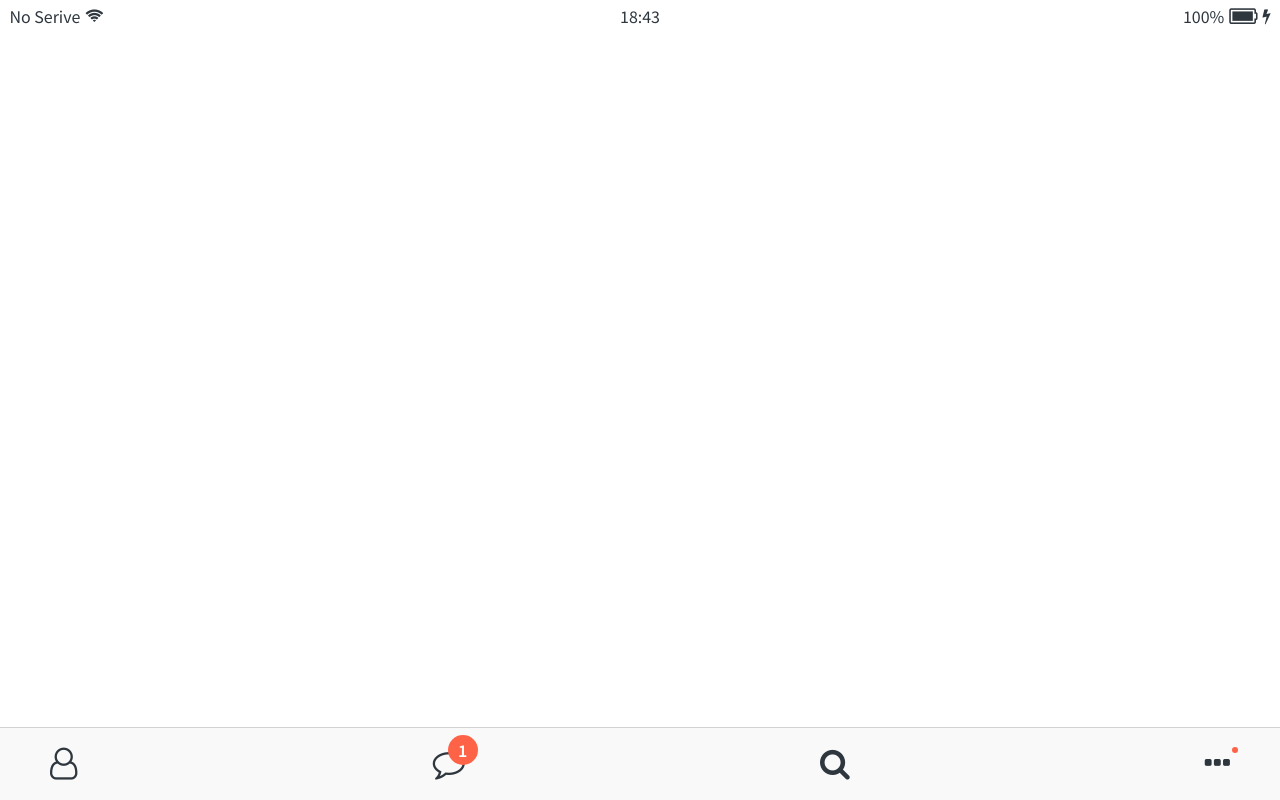
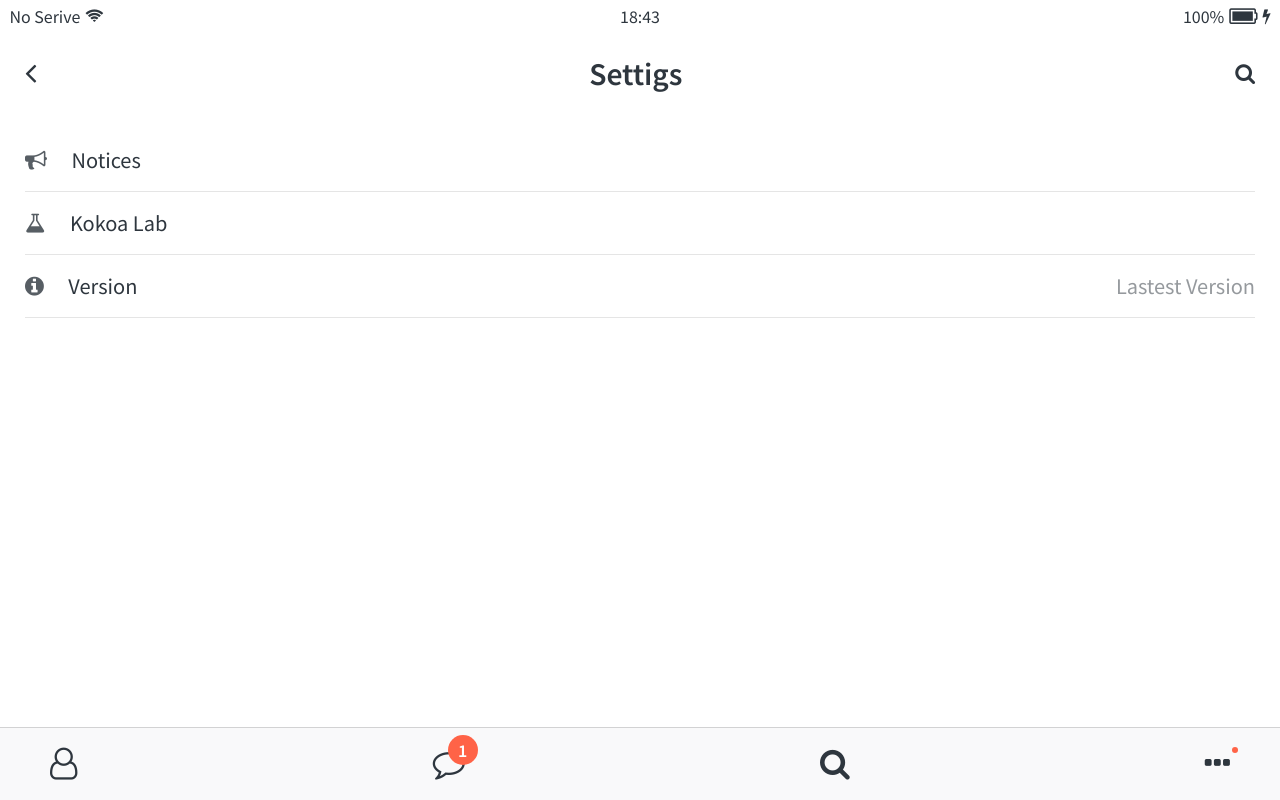
Before and after one commit to YeopE/kokoa-clone-2024, a plain HTML site: page settings.html in a window 1280 px wide. Drawn offline with Linux system fonts and the light colour scheme.

Commit message:
settings complete and chat start
settings complete and chat start

```diff
--- /dev/null
+++ b/css/components/alt-screen-header.css
@@ -0,0 +1,19 @@
+.alt-header {
+  padding: var(--horizontal-space);
+  margin-bottom: 15px;
+  display: flex;
+  align-items: center;
+  justify-content: center;
+}
+
+.alt-header__title {
+  font-size: 28px;
+  font-weight: 600;
+}
+
+.alt-header__column:first-child {
+  margin-right: auto;
+}
+.alt-header__column:last-child {
+  margin-left: auto;
+}
--- /dev/null
+++ b/css/screens/chat.css
@@ -0,0 +1,3 @@
+#chat-screen {
+  background-color: #abc1d1;
+}
--- /dev/null
+++ b/css/screens/settings.css
@@ -0,0 +1,18 @@
+.settings__setting {
+  padding: 20px 0;
+  border-bottom: 1px solid rgba(0, 0, 0, 0.1);
+  font-size: 20px;
+  display: flex;
+  align-items: center;
+  justify-content: space-between;
+}
+
+.settings__setting i {
+  opacity: 0.8;
+  margin-right: 20px;
+  font-size: 22px;
+}
+
+.settings__setting-column:last-child {
+  opacity: 0.5;
+}
--- a/css/style.css
+++ b/css/style.css
@@ -8,6 +8,7 @@
 @import "components/status-bar.css";
 @import "components/nav-bar.css";
 @import "components/screen-header.css";
+@import "components/alt-screen-header.css";
 @import "components/user-component.css";
 @import "components/badge.css";
 @import "components/icon-row.css";
@@ -17,6 +18,8 @@
 @import "screens/friends.css";
 @import "screens/find.css";
 @import "screens/more.css";
+@import "screens/settings.css";
+@import "screens/chat.css";
 
 body {
   font-family: "Noto Sans KR", sans-serif;
--- a/settings.html
+++ b/settings.html
@@ -22,14 +22,46 @@
     </div>
   </div>
 
+  <header class="alt-header">
+    <div class="alt-header__column">
+      <a href="more.html">
+        <i class="fa fa-angle-left fa-2x"></i>
+      </a>
+    </div>
+    <div class="alt-header__column">
+      <h1 class="alt-header__title">Settigs</h1>
+    </div>
+    <div class="alt-header__column">
+      <span><i class="fa fa-search fa-lg"></i></span>
+    </div>
+  </header>
+
 
   <main class="main-screen">
-
+    <ul class="settings-list">
+      <li class="settings__setting">
+        <div class="settings__setting-column">
+          <i class="fa fa-bullhorn"></i>
+          <span>Notices</span>
+        </div>
+        <div class="settings__setting-column"></div>
+      </li>
+      <li class="settings__setting">
+        <div class="settings__setting-column">
+          <i class="fa fa-flask"></i>
+          <span>Kokoa Lab</span>
+        </div>
+        <div class="settings__setting-column"></div>
+      </li>
+      <li class="settings__setting">
+        <div class="settings__setting-column">
+          <i class="fa fa-info-circle"></i>
+          <span>Version</span>
+        </div>
+        <div class="settings__setting-column">Lastest Version</div>
+      </li>
+    </ul>
   </main>
-
-
-
-
 
   <nav class="nav">
     <ul class="nav__list">
```
Also changed, not shown: chat.html (added, +46 -0 lines), chats.html (+4 -2 lines).
